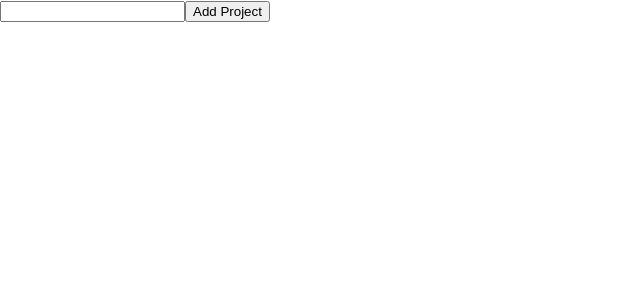
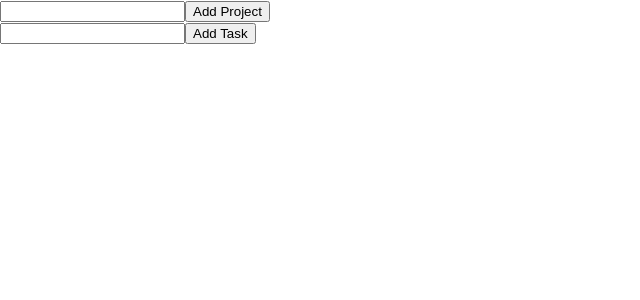
Before and after one commit to AngeloAXNGR/react-todo-app, a React (Create React App) app: page / in a window 1280 px wide. Shown: the top 300 px of the page, without its empty margins (0-640 px from the left). Built offline with nearby package versions, Linux system fonts and the light colour scheme.

Commit message:
Create add feature for tasks

```diff
--- a/src/App.js
+++ b/src/App.js
@@ -1,19 +1,22 @@
 import React from 'react';
 import { nanoid } from 'nanoid';
 import Project from './components/Project';
+import Task from './components/Task';
 
 import './App.css';
 
 function App() {
   const [projectForm, setProjectForm] = React.useState({title: ''});
+  const [taskForm, setTaskForm] = React.useState({taskTitle:''});
 
   const [todo, setTodo] = React.useState( () => { return JSON.parse(localStorage.getItem("todo")) || []})
+  const [taskList, setTaskList] = React.useState([]);
+
 
   // Save Todo in LocalStorage
   React.useEffect(() => {
     return localStorage.setItem("todo", JSON.stringify(todo));
   }, [todo])
-
 
   const handleOnChange = (event) =>{
     const {name, value, type, checked} = event.target;
@@ -24,26 +27,33 @@ function App() {
       }
     })
 
-    console.log(projectForm);
   }
 
   const handleSubmit = () =>{
+    if(projectForm.title === ''){
+      alert('A Project must have a name')
+    }else{
       setTodo(prevTodo => {
         return [...prevTodo, {
           id: nanoid(),
           title: projectForm.title,
-        tasks: [],
-        currentlyEditing: false
+          tasks:[],
+          currentlyEditing: false,
+          selected: false
         }]
       })
+      setProjectForm({title:''})
+    }
 
-    setProjectForm({title:''})
   }
 
   const deleteProject = (projectId) =>{
     setTodo(prevTodo => {
       return prevTodo.filter(todo => todo.id !== projectId)
     })
+
+    setTaskList([]);
+
   }
 
   const setEditMode = (projectId) =>{
@@ -67,6 +77,15 @@ function App() {
     })
   }
 
+  const toggleSelected = (projectId) =>{
+    setTodo(prevTodo =>{
+      return prevTodo.map(project =>{
+        return project.id === projectId ?
+        {...project, selected: true} : {...project, selected: false};
+      })
+    })
+  }
+
   //  Map Project Data to Project Components to display it
   const projectItems = todo.map(project =>{
     return(
@@ -78,9 +97,58 @@ function App() {
       currentlyEditing={project.currentlyEditing}
       setEditMode={() => setEditMode(project.id)}
       updateProject={updateProject}
+      selected={project.selected}
+      toggleSelected={() => toggleSelected(project.id)}
       />)
   });
 
+
+
+  // Task Functions
+  const handleTaskForm = (event) => {
+    const {name, value, type, checked} = event.target;
+
+    setTaskForm(prevData => {
+      return{...prevData,
+        [name] : type === "checkbox" ? checked : value
+      }
+    });
+
+    console.log(taskForm);
+  }
+
+  const handleTaskSubmit = () =>{
+    if(taskForm.title === ''){
+      alert('A Project must have a name')
+    }else{
+      setTodo(prevTodo => {
+        return prevTodo.map(project =>{
+          return project.selected ?
+          {...project, tasks: addTask(project.tasks)} :
+          project
+        })
+      })
+      setTaskForm({taskTitle:''})
+    }
+
+  }
+
+  const addTask = (tasks) =>{
+    return [...tasks, {id: nanoid(), taskTitle:taskForm.taskTitle}]
+  }
+
+  React.useEffect(()=>{
+    for(let i = 0; i < todo.length; i++){
+      if(todo[i].selected){
+        setTaskList(todo[i].tasks)
+      }
+    }
+  },[todo])
+
+  const taskItems = taskList.map(task => {return(<Task key={task.id} taskTitle={task.taskTitle}/>)})
+
+  // console.log(taskItems);
+  // console.log(todo);
   return (
     <div className="app">
       <header>
@@ -93,8 +161,23 @@ function App() {
         <button onClick={handleSubmit}>Add Project</button>
       </header>
 
+      <div className="task-form">
+        <input
+          type="text"
+          name="taskTitle"
+          value={taskForm.taskTitle}
+          onChange={handleTaskForm}
+        />
+
+        <button onClick={handleTaskSubmit}>Add Task</button>
+      </div>
+
       <div className="projects">
         {projectItems}
+      </div>
+
+      <div className="tasks">
+        {taskItems}
       </div>
     </div>
   );
```
Lines whose indentation alone changed are shown as unchanged.
